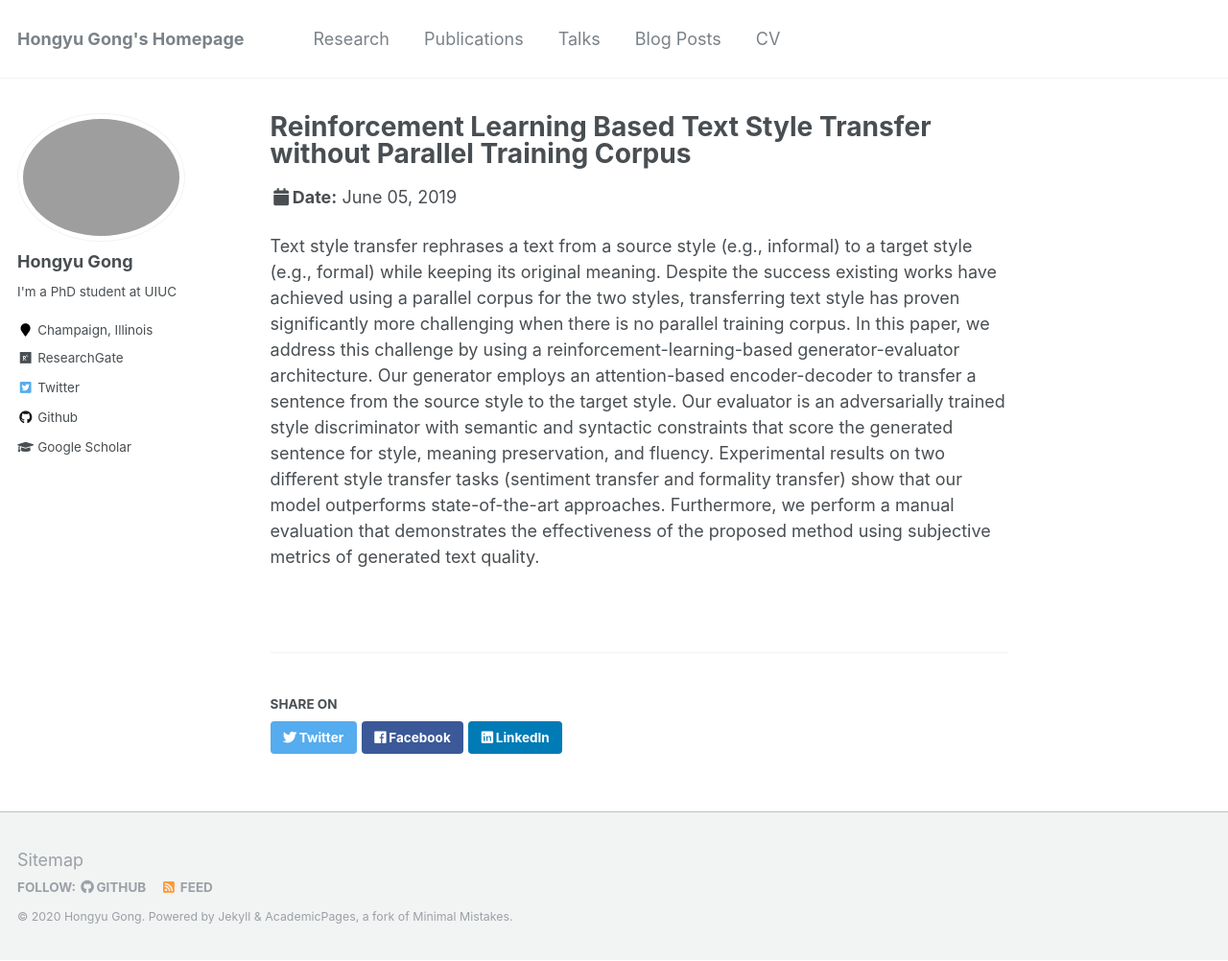
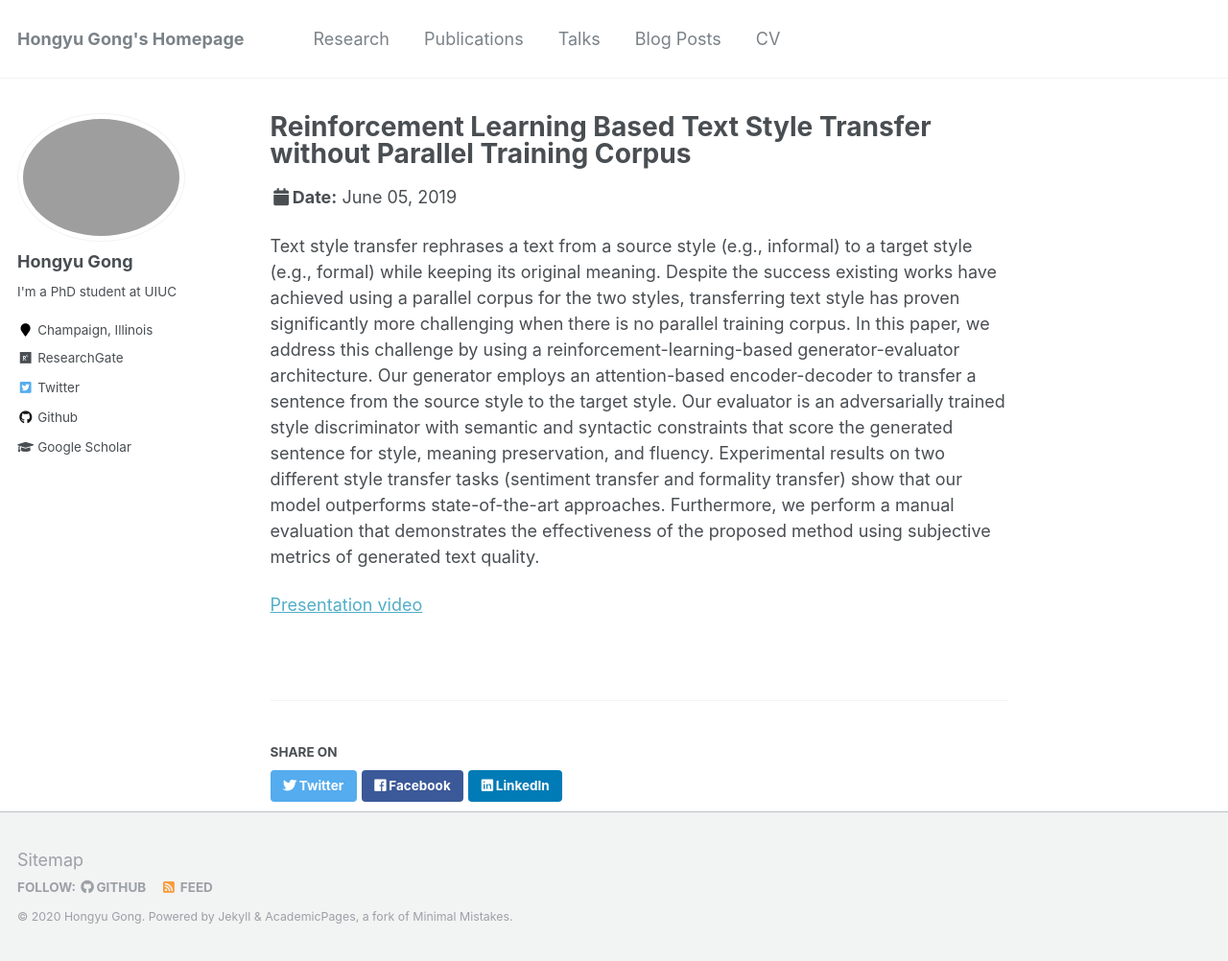
Before and after one commit to HongyuGong/HongyuGong.github.io, a Jekyll site: the page built from _talks/2019-06-05-talk-1.md, in a window 1280 px wide and 1002 px high. Shown: the whole window at 96% size. Built offline with Jekyll 4.4.1, drawn with Linux system fonts in a browser that asks for light colours.

Commit message:
Update 2019-06-05-talk-1.md

```diff
--- a/_talks/2019-06-05-talk-1.md
+++ b/_talks/2019-06-05-talk-1.md
@@ -9,3 +9,5 @@ location: "Minneapolis, USA"
 ---
 
 Text style transfer rephrases a text from a source style (e.g., informal) to a target style (e.g., formal) while keeping its original meaning. Despite the success existing works have achieved using a parallel corpus for the two styles, transferring text style has proven significantly more challenging when there is no parallel training corpus. In this paper, we address this challenge by using a reinforcement-learning-based generator-evaluator architecture. Our generator employs an attention-based encoder-decoder to transfer a sentence from the source style to the target style. Our evaluator is an adversarially trained style discriminator with semantic and syntactic constraints that score the generated sentence for style, meaning preservation, and fluency. Experimental results on two different style transfer tasks (sentiment transfer and formality transfer) show that our model outperforms state-of-the-art approaches. Furthermore, we perform a manual evaluation that demonstrates the effectiveness of the proposed method using subjective metrics of generated text quality.
+
+[Presentation video](https://vimeo.com/347425210)
```
